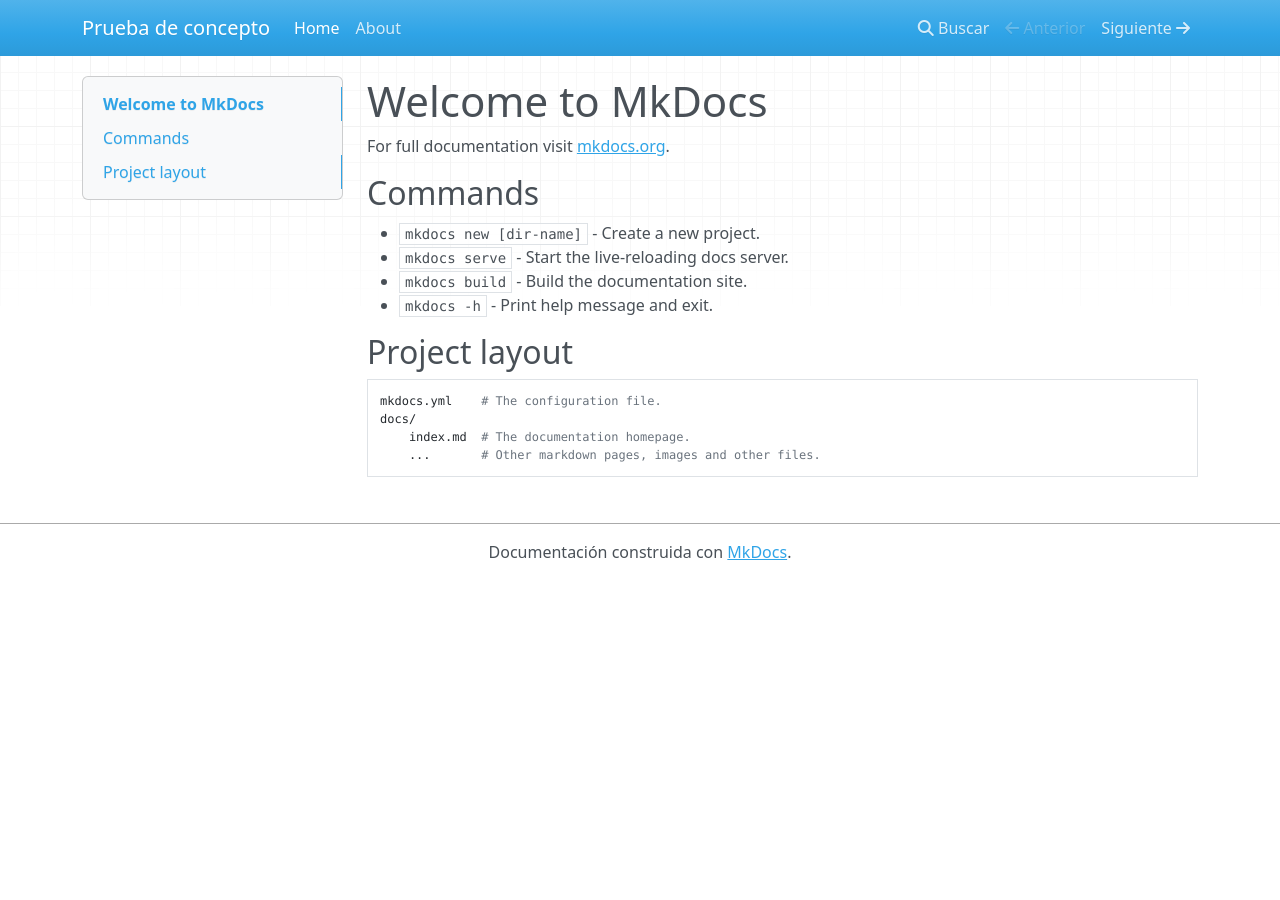
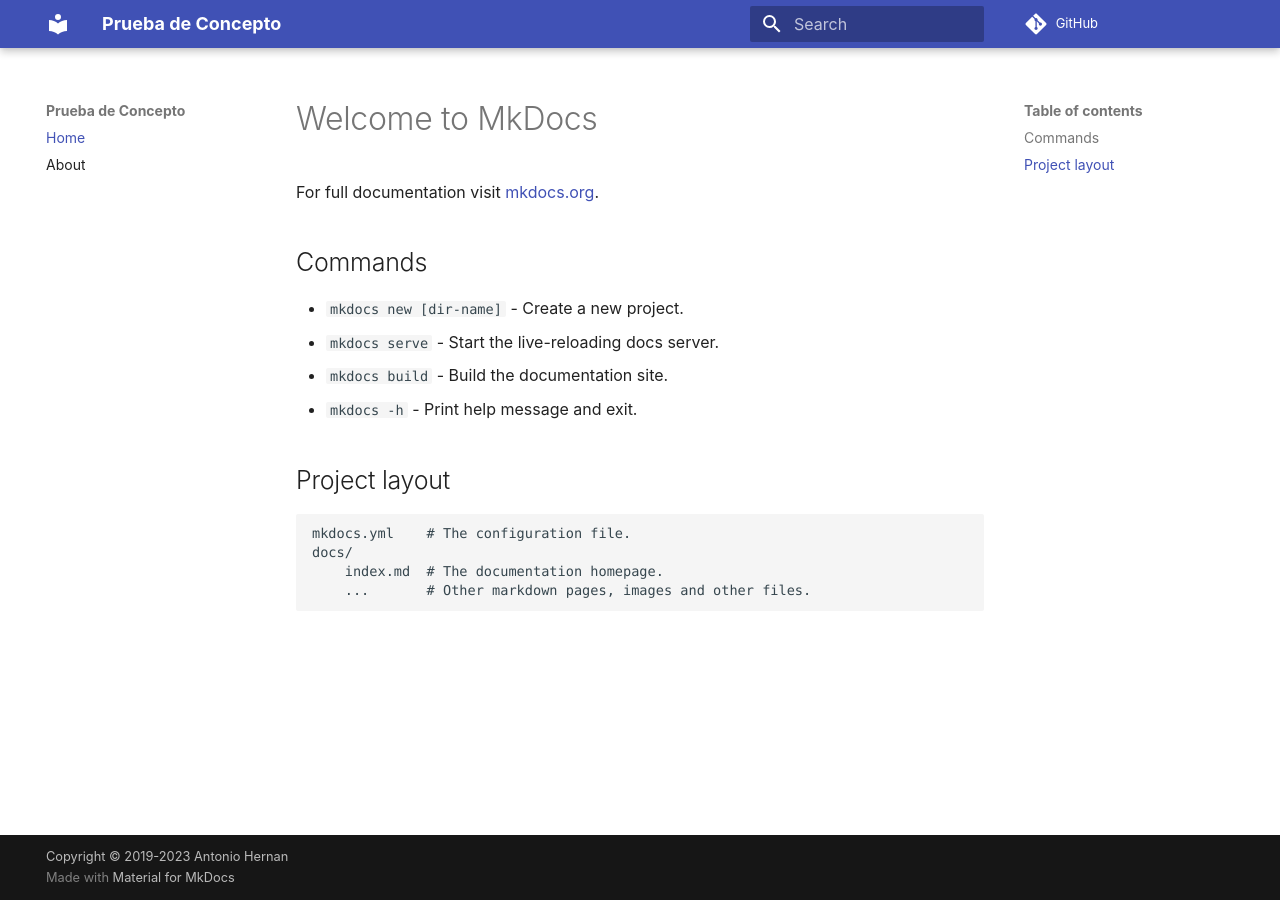
Before and after one commit to antoniohernan/pruebadeconcepto, an MkDocs documentation site: the page built from docs/index.md, in a window 1280 px wide. Built offline with MkDocs 1.6.1 and Material for MkDocs 9.7.7, drawn with Linux system fonts in a browser that asks for light colours; nearby versions of some CDN libraries; comment, search, counter and statistics services are not loaded.

Commit message:
Update mkdocs.yml

```diff
--- a/mkdocs.yml
+++ b/mkdocs.yml
@@ -1,8 +1,12 @@
-site_name: Prueba de concepto
-site_url: https://example.com/
+site_name: Prueba de Concepto
+site_url: https://pruebadeconcepto.es
+repo_url: https://github.com/antoniohernan/pruebadeconcepto
+site_description: "Un informático de siempre… en estos tiempos modernos"
 nav:
     - Home: index.md
     - About: about.md
 theme:
-    locale: es
-    name: mkdocs
+  name: material
+  favicon: assets/images/favicon.ico
+  font: false
+copyright: Copyright &copy; 2019-2023 Antonio Hernan
```
